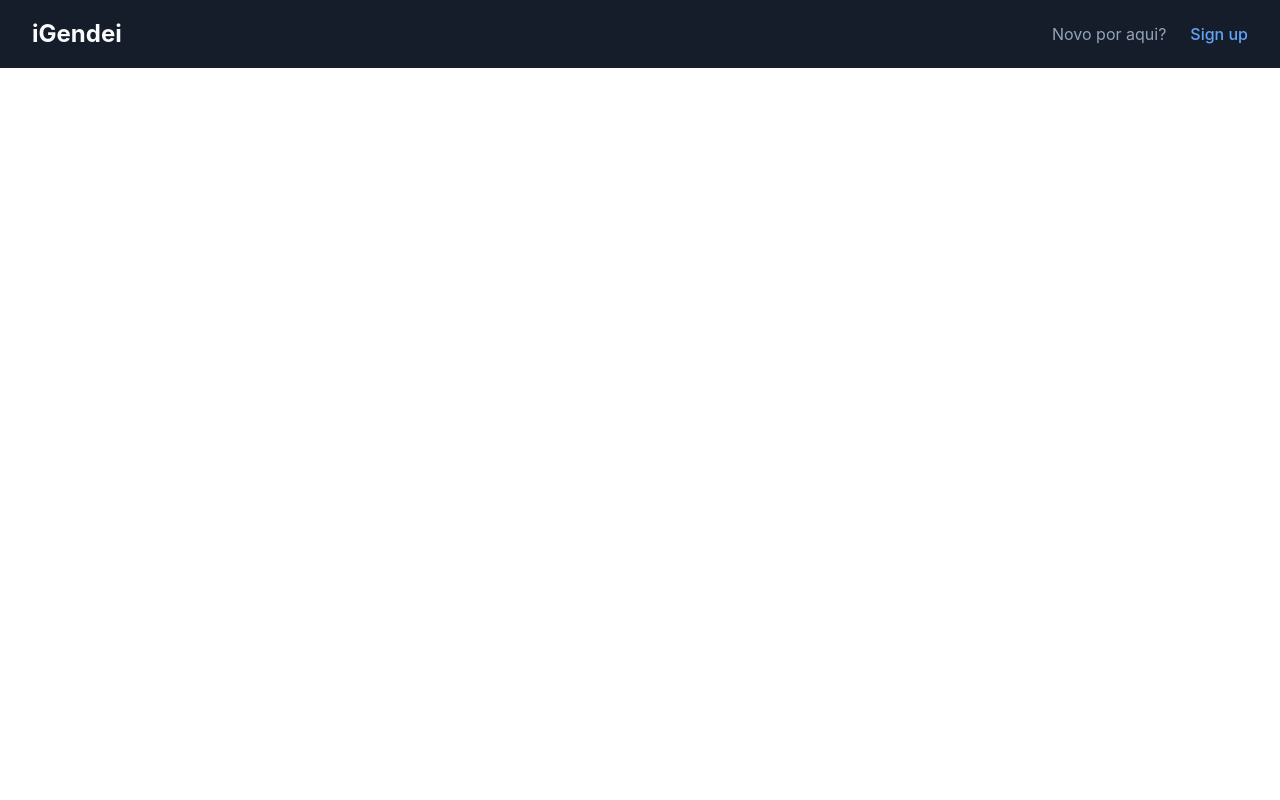
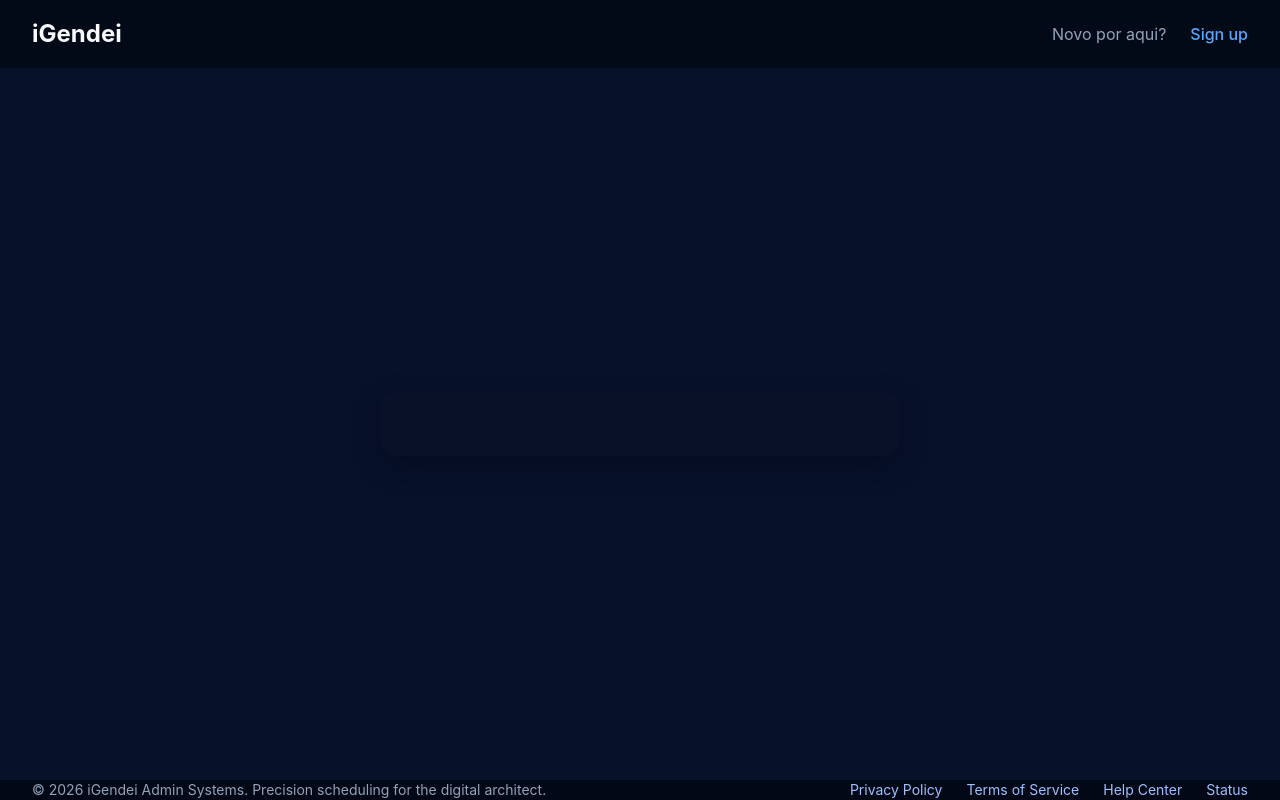
Before and after one commit to EnioSt/iGendei, a React (Vite) app: page / in a window 1280 px wide. Built offline with nearby package versions, Linux system fonts and the light colour scheme.

Commit message:
melhorando a pagina padrão

```diff
--- a/src/components/footer/index.jsx
+++ b/src/components/footer/index.jsx
@@ -5,7 +5,7 @@ const Footer = () => {
       className="flex items-center justify-between px-8 min-h-[--footer-height] bg-(--background-footer)"
     >
       <p className="text-(--foreground-subtle) text-sm">
-        © 2024 iGendei Admin Systems. Precision scheduling for the digital
+        © 2026 iGendei Admin Systems. Precision scheduling for the digital
         architect.
       </p>
 
--- a/src/components/layout/defaultPageLogin/index.jsx
+++ b/src/components/layout/defaultPageLogin/index.jsx
@@ -1,14 +1,32 @@
 import { Outlet } from "react-router-dom";
 import Header from "../../header";
+import Footer from "../../footer";
 
-const DefaultPage = () => {
+const DefaultPageLogin = () => {
   return (
-    <main>
+    <div className="min-h-screen flex flex-col bg-(--background)">
       <Header />
-      <Outlet />
+
+      <main
+        role="main"
+        className="flex flex-1 items-center justify-center px-6 py-12 bg-(--background-secondary)"
+      >
+        <section
+          aria-labelledby="page-content"
+          className="w-full max-w-(--container-width)"
+        >
+          <div
+            id="page-content"
+            className="mx-auto w-full max-w-(--login-card-width) rounded-(--radius-md) shadow-(--shadow-md) bg-(--background-card) p-8"
+          >
+            <Outlet />
+          </div>
+        </section>
+      </main>
+
       <Footer />
-    </main>
+    </div>
   );
 };
 
-export default DefaultPage;
+export default DefaultPageLogin;
--- a/src/router.jsx
+++ b/src/router.jsx
@@ -1,10 +1,11 @@
 import Header from "./components/header";
+import DefaultPageLogin from "./components/layout/defaultPageLogin";
 import Login from "./pages/login";
 
 function App() {
   return (
     <>
-      <Header />
+      <DefaultPageLogin />
     </>
   );
 }
```
